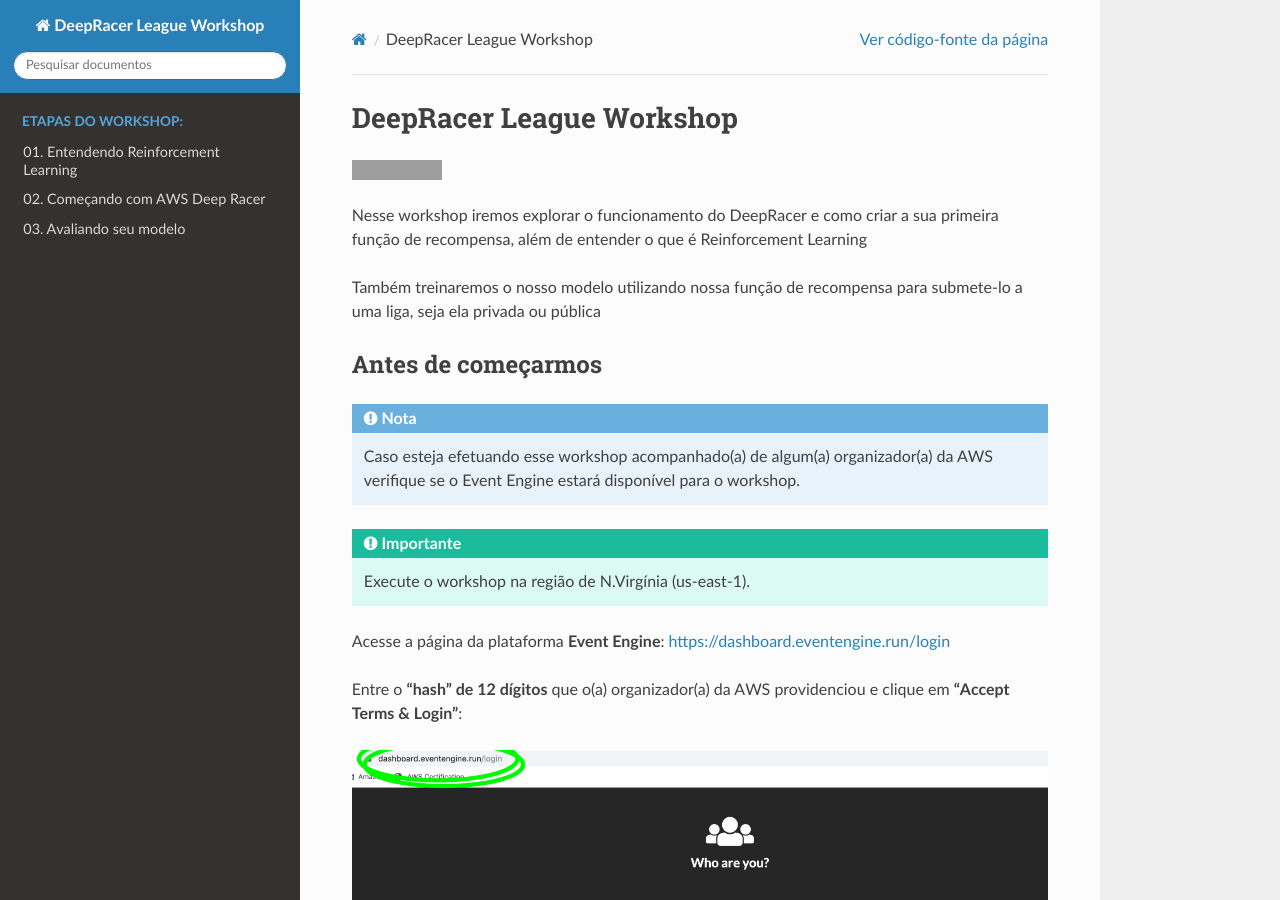
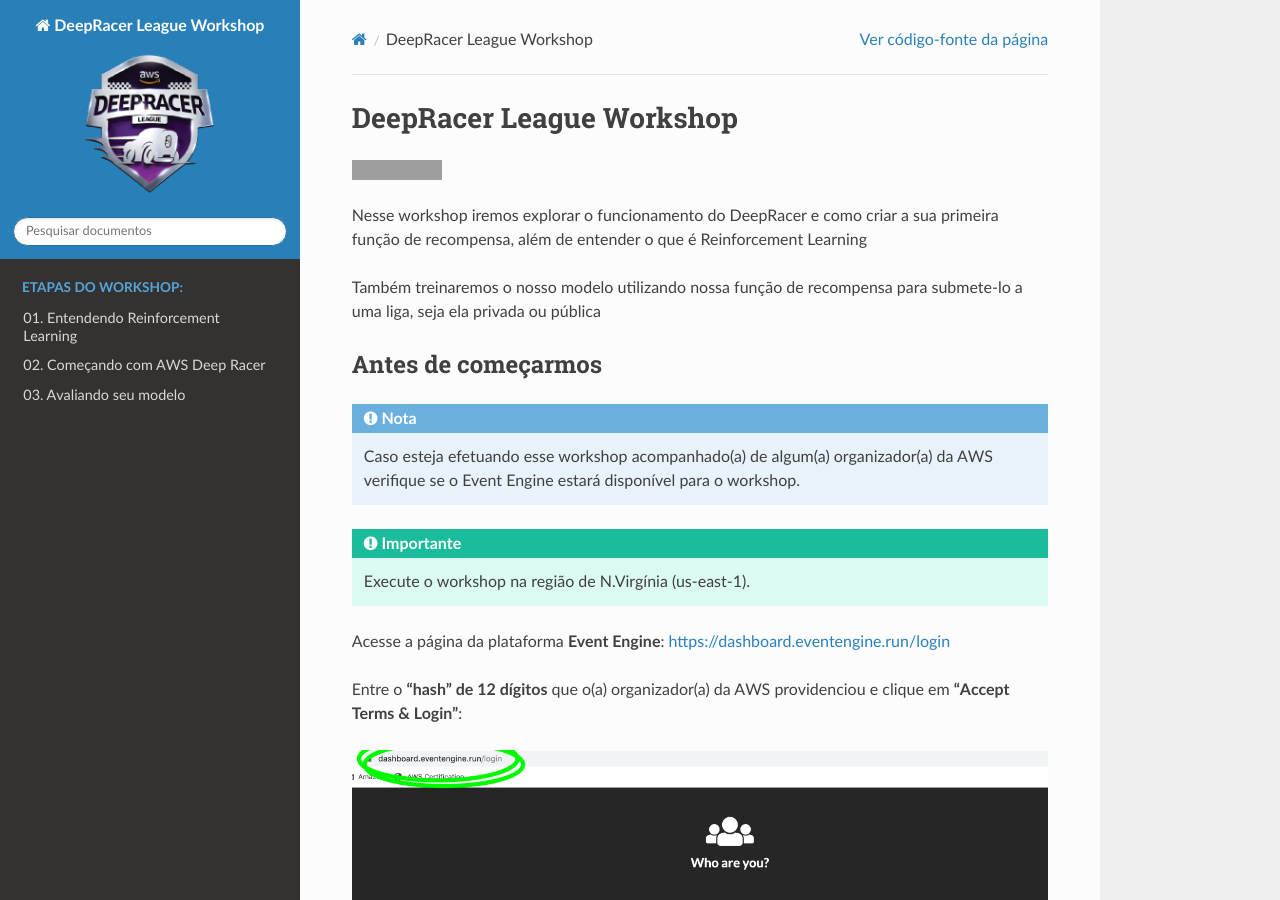
Before and after one commit to BRCentralSA/deep-racer-league-workshop, a Sphinx documentation site: the page built from docs/index.rst, in a window 1280 px wide and 900 px high. Built offline with Sphinx 7.4.7 and the Read the Docs theme 2.0.0, drawn with Linux system fonts in a browser that asks for light colours; grey boxes are pictures that could not be loaded.

Commit message:
feat(conf.py) added html logo

```diff
--- a/docs/conf.py
+++ b/docs/conf.py
@@ -58,3 +58,5 @@
 html_static_path = ['_static']
 
 html_favicon = "_static/deep_racer.ico"
+
+html_logo = "_static/deep_racer_league.png"
```
Also changed, not shown: docs/_static/deep_racer_league.png (added).
